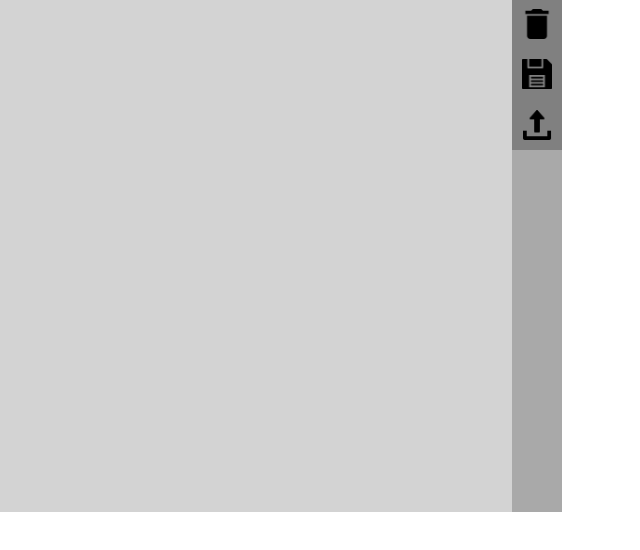
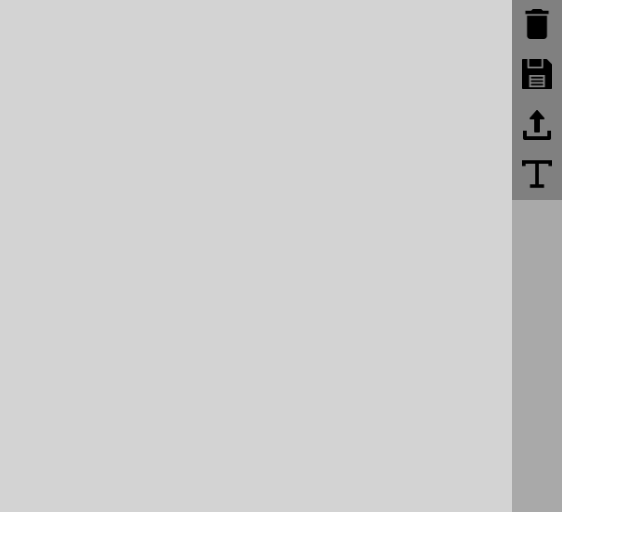
Before and after one commit to RayanMasri/image-editor, a React (Create React App) app: page / in a window 1280 px wide. Shown: the top 550 px of the page, without its empty margins (0-640 px from the left). Built offline with nearby package versions, Linux system fonts and the light colour scheme.

Commit message:
button to add text

```diff
--- a/src/components/Canvas.js
+++ b/src/components/Canvas.js
@@ -1,16 +1,31 @@
 import React, {useEffect} from 'react';
 import {useDropzone} from 'react-dropzone';
+
+const fontsUrl = "https://www.googleapis.com/webfonts/v1/webfonts?key=AIzaSyAeG8DyUge1HQLUH9MJqifW18gMzOkqErs";
+
+function httpGetAsync(theUrl, callback)
+{
+    var xmlHttp = new XMLHttpRequest();
+    xmlHttp.onreadystatechange = function() {
+        if (xmlHttp.readyState == 4 && xmlHttp.status == 200)
+            callback(xmlHttp.responseText);
+    }
+    xmlHttp.open("GET", theUrl, true); // true for asynchronous
+    xmlHttp.send(null);
+}
 
 function isObjEmpty(obj) {
     return obj ? Object.keys(obj).length === 0 && obj.constructor === Object : true
 }
 
 function Canvas(props) {
+    let currentFont = "";
+
     // References
     const canvas = React.useRef(null);
     const downloadButton = React.useRef(null);
     const uploadButton = React.useRef(null);
-    // const fontInput = React.useRef(null);
+    const fontInput = React.useRef(null);
     // add index property
     let textSpacing = 30;
     let selectedSpacing = 5;
@@ -26,6 +41,14 @@ function Canvas(props) {
     let textElements = [];
     // Text Element Layout
     // { text, font, x, y, selected }
+
+    const findFont = () => {
+        let font = fontInput.current.value
+        httpGetAsync(fontsUrl, function(result) {
+            result = JSON.parse(result);
+            console.log(result);
+        });
+    }
 
     const deleteCanvas = () => {
         window.location.reload(false);
@@ -51,16 +74,15 @@ function Canvas(props) {
         return [event.layerX, event.layerY]
     }
 
-
-    const addInput = function(object) {
+    const addText = function() {
         textElements.map((e) => {
             e.selected = false;
         });
         textElements.push({
             text: "",
-            font: object.font,
-            x: object.x,
-            y: object.y,
+            font: "30px Arial",
+            x: canvas.current.width / 2,
+            y: canvas.current.height / 2,
             selected: true
         })
         updateTextElements();
@@ -235,28 +257,12 @@ function Canvas(props) {
             } else {
                 if(event.keyCode == 8) {
                     // backspace
-                    console.log("backspace");
                     let text = textElements[index].text;
                     textElements[index].text = text.substring(0, text.length - 1);
                 }
             }
-        } else {
-            console.log(event.keyCode);
-            if(event.altKey && event.keyCode == 84) {
-                addInput({
-                    x: mouseX,
-                    y: mouseY,
-                    font: "30px Arial"
-                });
-            }
-
         }
-        // if(!selected) {
-        //     console.log("none selected");
-
-        // }
         updateTextElements();
-        console.log("key down");
     }
 
     useEffect(function() {
@@ -269,9 +275,7 @@ function Canvas(props) {
 
     const onDrop = React.useCallback((files) => {
         let file = files[0]
-
         let ctx = getContext();
-
         let src = URL.createObjectURL(file);
         let img = new Image();
         img.onload = function() {
@@ -283,42 +287,17 @@ function Canvas(props) {
             updateTextElements();
         }
         img.src = src;
-//     const drawFile = function(file, x, y) {
-//         let src = getFileURL(file);
-//         let img = new Image();
-//         img.onload = function() {
-//             ctx.drawImage(img, x, y);
-//         }
-//         img.src = src;
-//     }
-        // let dropped = 0;
-        // files.forEach((file) => {
-        //     let url = getFileURL(file);
-        //     getFileSize(url, function(width, height) {
-        //         dropData.current.innerHTML += `[${file.path}, ${file.size} bytes, ${width}x${height}]\n`;
-        //         images.unshift({
-        //             file: file,
-        //             width: width,
-        //             height: height,
-        //             x: 0,
-        //             y: 0
-        //         });
-
-        //         dropped++;
-        //         if(dropped === files.length) {
-        //             updateImages();
-        //         }
-        //     });
-        // });
     }, [])
 
     const {getRootProps, getInputProps} = useDropzone({onDrop})
 
     return (
-        <div style={{
+        <div id="main-container" style={{
             display: "flex",
             flexDirection: "row"
         }}>
+            {/* <link rel="stylesheet" type="text/css" href={currentFont}/> */}
+            {/* <span id="loader" style={{}}></span> */}
             <canvas style={{
                 backgroundColor: "lightgray"
             }} width="512" height="512" ref={canvas}/>
@@ -371,6 +350,17 @@ function Canvas(props) {
                         paddingTop: "10px"
                     }} src={require("../assets/upload-icon.png")}></img>
                 </div>
+                <button style={{
+                    width: "50px",
+                    height: "50px",
+                    backgroundColor: "gray",
+                    border: "none",
+                }} onClick={addText}>
+                    <img style={{
+                        width: "30px",
+                        height: "30px"
+                    }} src={require("../assets/text-icon.png")}></img>
+                </button>
             </div>
             {/* <input type="text" ref={fontInput}/> */}
             {/* <button onClick={findFont}>Find font</button> */}
```
Also changed, not shown: src/assets/text-icon.png (added).
